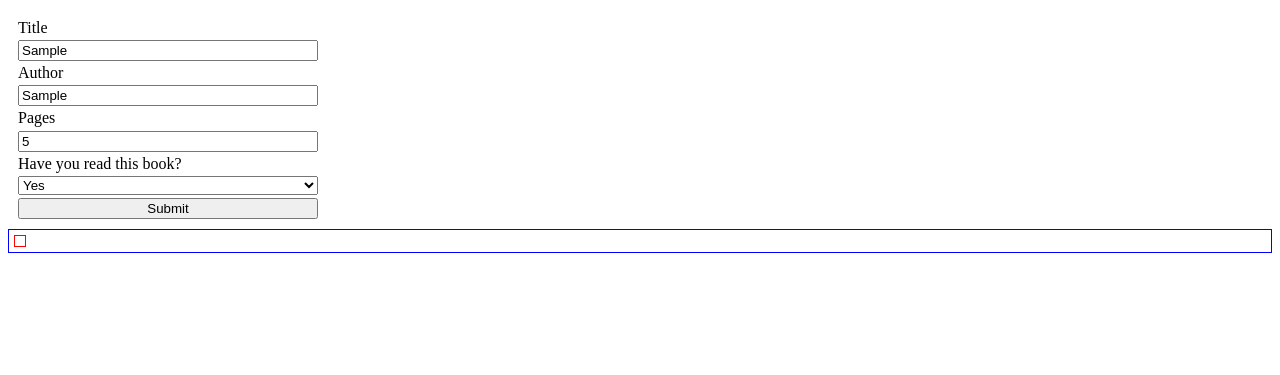
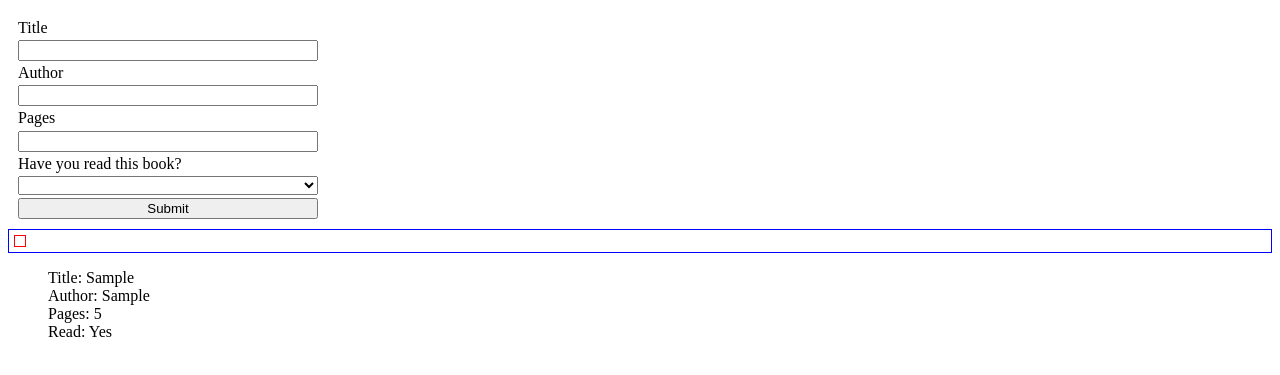
Before and after one commit to Ninjaphil24/Odin_Add_Books, a plain HTML site: page index.html in a window 1280 px wide. Both pictures are taken after typing "Sample", "Sample", "5" into the empty fields and a click on the button "Submit". Shown: the part 61-436 px from the top of the page. Drawn offline with Linux system fonts and the light colour scheme.

Commit message:
Working without class

```diff
--- a/index.html
+++ b/index.html
@@ -11,7 +11,7 @@
 </head>
 <body>
     <h1>Add a Book to the list</h1>
-    <form class="submit-form" id="form" enctype="multipart/form-data">
+    <form id="form">
         <label>Title</label>
         <input class="input" id="title-input" type="text" name="title" />
         <label>Author</label>
@@ -23,7 +23,7 @@
             <option value="Yes">Yes</option>
             <option value="No">No</option>
         </select>
-        <button class="submit-button" type="button" id="insert" role="button">Submit</button>
+        <button>Submit</button>
     </form>
 
     <section>
--- a/localmain.js
+++ b/localmain.js
@@ -1,52 +1,36 @@
-let myLibrary = [
-    // {
-    //     title: "Harry Potter",
-    //     author: "J.K Rowling",
-    //     pages: 111,
-    //     read: "Yes"
-    // },
-    // {
-    //     title: "Harry Potter",
-    //     author: "J.K Rowling",
-    //     pages: 111,
-    //     read: "Yes"
-    // }
-]
-let inpTitle = document.getElementById('title-input')
-let inpAuthor = document.getElementById('author-input')
-let inpPages = document.getElementById('pages-input')
-let inpReadYN = document.getElementById('readYN-input')
+
+const inpTitle = document.getElementById('title-input')
+const inpAuthor = document.getElementById('author-input')
+const inpPages = document.getElementById('pages-input')
+const inpReadYN = document.getElementById('readYN-input')
 const insertBtn = document.getElementById('form')
-let outputUl = document.getElementById('output')
+const outputUl = document.getElementById('output')
 
-function Book(title,author,pages,read) {
-    this.title=title;
-    this.author=author;
-    this.pages=pages;
-    this.read=read;
-}
+const myLibrary = JSON.parse(localStorage.getItem("Books"))|| [];
 
 
-const addBookToLibrary = () => {
-    let title = inpTitle.value;
-    let author = inpAuthor.value;
-    let pages = inpPages.value;
-    let read = inpReadYN;
-    let newBook = new Book(title, author, pages, read);
-    myLibrary.push(newBook);
+const addBookToLibrary = (title,author,pages,read) => {
+    myLibrary.push({
+        title,
+        author,
+        pages,
+        read
+    });
+    localStorage.setItem("Books", JSON.stringify(myLibrary))
+    return { title,author,pages,read }
 }
 
 // insertBtn.addEventListener('click', addBookToLibrary)
 
-const outputAll = () => {
+const outputAll = ({title, author, pages, read}) => {
     const outputTitle = document.createElement('li')
-    outputTitle.innerText = "Title: "+ myLibrary.title
+    outputTitle.innerText = "Title: "+ title
     const outputAuthor = document.createElement('li')
-    outputAuthor.innerText = "Author: "+myLibrary.author
+    outputAuthor.innerText = "Author: "+author
     const outputPages = document.createElement('li')
-    outputPages.innerText = "Pages: "+myLibrary.pages
+    outputPages.innerText = "Pages: "+pages
     const outputRead = document.createElement('li')
-    outputRead.innerHTML = "Read: "+myLibrary.read+"<br><br>"
+    outputRead.innerHTML = "Read: "+read+"<br><br>"
 
     outputUl.append(outputTitle, outputAuthor, outputPages, outputRead)
 }
@@ -55,17 +39,16 @@ myLibrary.forEach(outputAll)
 
 insertBtn.onsubmit = (e) => {
     e.preventDefault();
-    alert('click')
-    // const newBook = addBookToLibrary(
-    //     inpTitle.value,
-    //     inpAuthor.value,
-    //     inpPages.value,
-    //     inpReadYN.value
-    // );
+    const newBook = addBookToLibrary(
+        inpTitle.value,
+        inpAuthor.value,
+        inpPages.value,
+        inpReadYN.value
+    );
 
-    // outputAll(newBook)
-    //     inpTitle.value = "";
-    //     inpAuthor.value = "";
-    //     inpPages.value = "";
-    //     inpReadYN.value = "";
+    outputAll(newBook)
+        inpTitle.value = "";
+        inpAuthor.value = "";
+        inpPages.value = "";
+        inpReadYN.value = "";
     };
```
Also changed, not shown: 1 other file.
